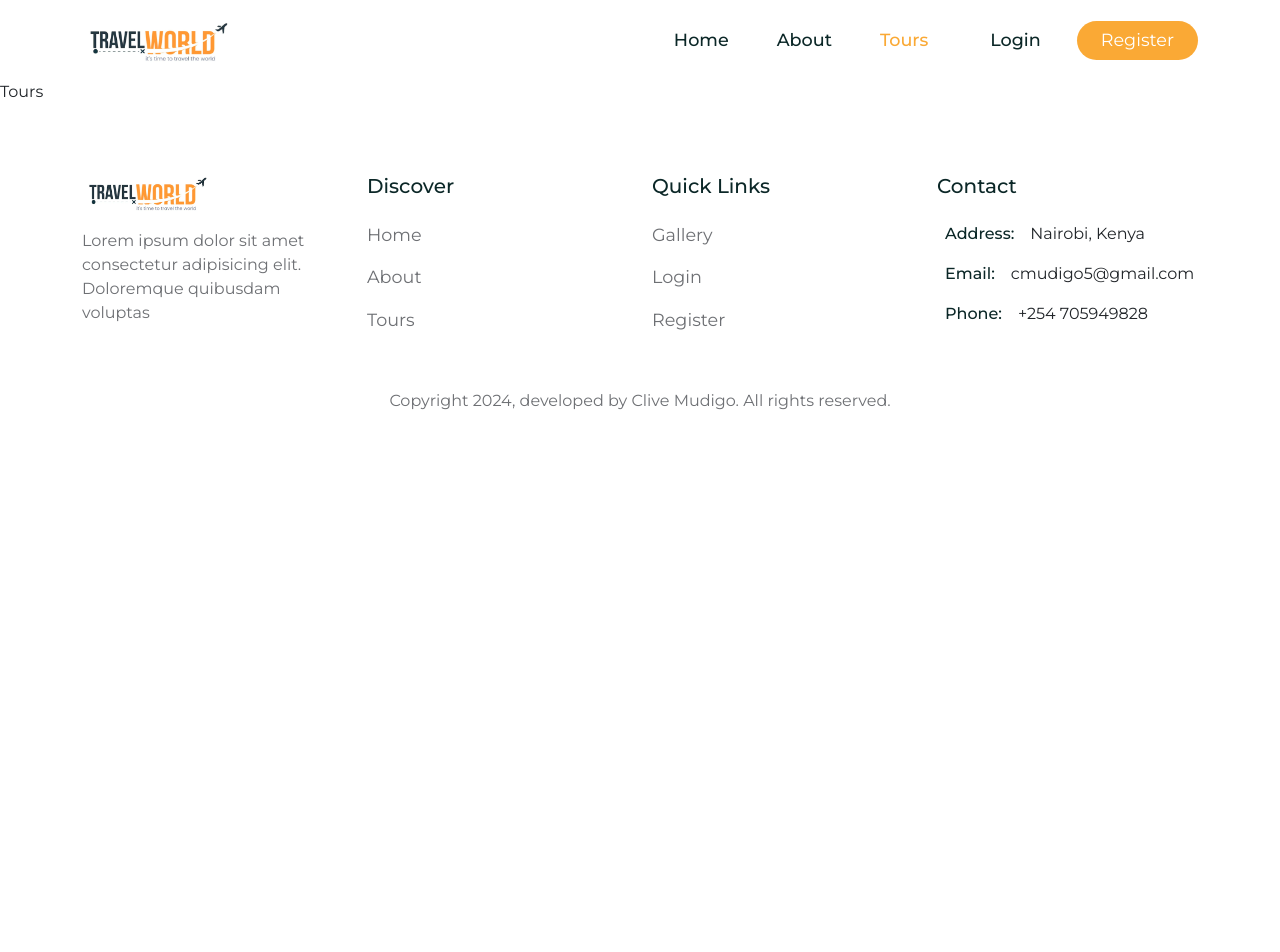
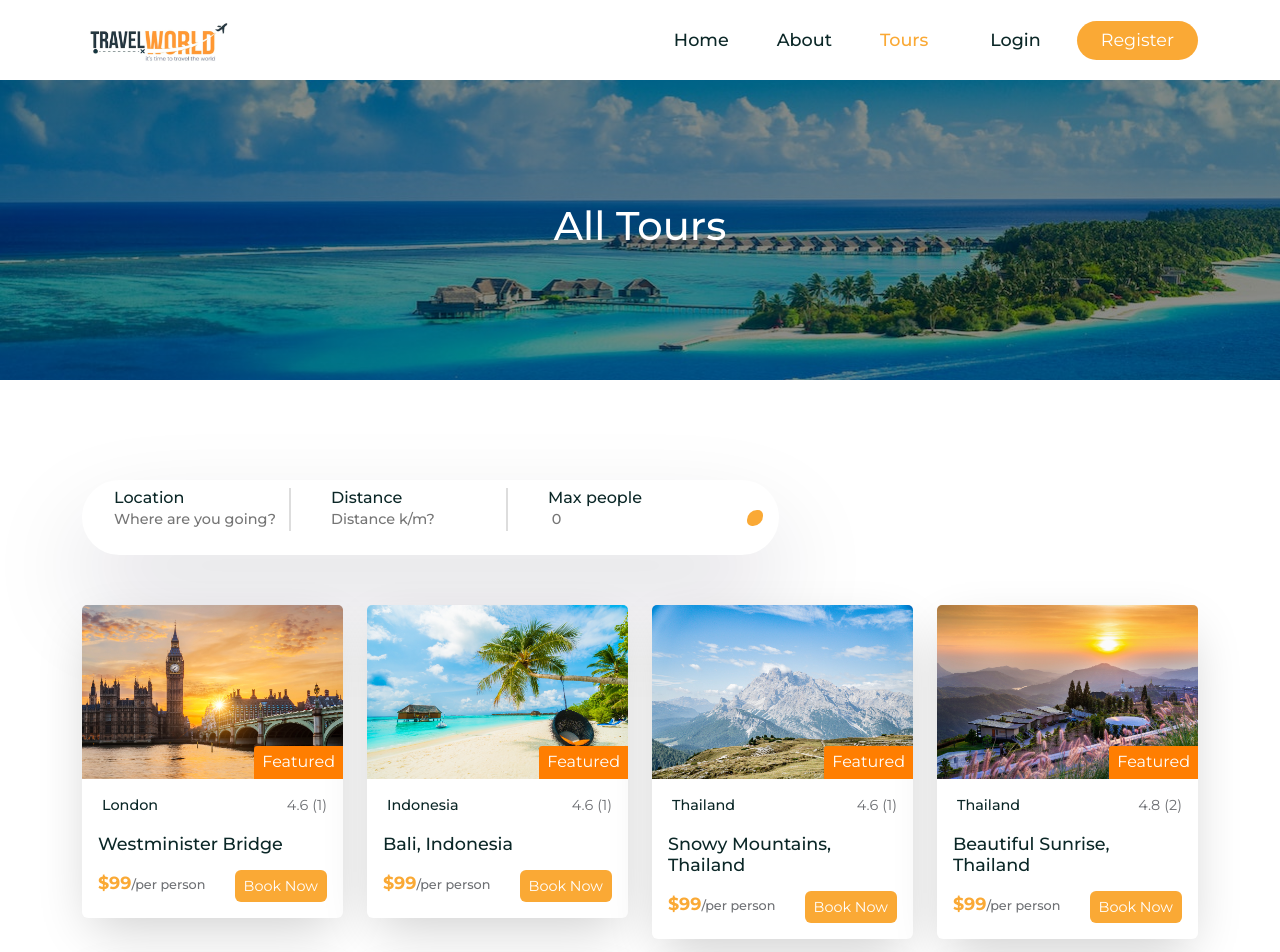
Before and after one commit to CLIFF-MUDIGO/tour-management, a React (Create React App) app in the folder frontend/: page /tours in a window 1280 px wide. Shown: the top 952 px of the page. Before the commit the page ends 800 px from the top, so only its background shows below. Built offline with nearby package versions, Linux system fonts and the light colour scheme; the HTML template or start-up script is replaced by a standard one; a web font is replaced by a local one.

Commit message:
:lipstick: tour-section

```diff
--- a/frontend/src/Pages/Tours.jsx
+++ b/frontend/src/Pages/Tours.jsx
@@ -1,9 +1,44 @@
-import React from 'react'
+import React from 'react';
+import CommonSection from '../shared/CommonSection';
+import '../styles/tour.css';
+
+import tourData from '../assets/data/tours';
+import TourCard from './../shared/TourCard';
+import SearchBar from './../shared/SearchBar';
+import Newsletter from './../shared/Newsletter';
+import { Container, Row, Col } from 'reactstrap';
 
 const Tours = () => {
   return (
-    <div>Tours</div>
-  )
+    <>
+      <CommonSection title={"All Tours"}/>
+
+      <section>
+      <Container>
+          <Row>
+            <SearchBar />
+          </Row>
+        </Container>
+      </section>
+
+      <section className='pt-0'>
+        <Container>
+          <Row>
+            {tourData.map((tour) => (
+              <Col lg='3' className='mb-4' key={tour.id}>
+                <TourCard tour={tour} />
+              </Col>
+            ))}
+            <Col lg='12'>
+            </Col>
+          </Row>
+        </Container>
+      </section>
+
+
+
+    </>
+  );
 }
 
-export default Tours
+export default Tours;
--- /dev/null
+++ b/frontend/src/shared/CommonSection.jsx
@@ -0,0 +1,20 @@
+import React from 'react'
+import './common-section.css'
+import { Container, Row, Col } from 'reactstrap'
+
+
+const CommonSection = ({title}) => {
+  return (
+    <section className="common__section">
+        <Container>
+            <Row>
+                <Col lg='12' className="text-center">
+                    <h1>{title}</h1>
+                </Col>
+            </Row>
+        </Container>
+    </section>
+  )
+}
+
+export default CommonSection
--- /dev/null
+++ b/frontend/src/shared/common-section.css
@@ -0,0 +1,15 @@
+.common__section{
+    background: linear-gradient(rgba(0,0,0,0.45),rgba(0,0,0,0.45)), url('../assets/images/section.jpg')
+   no-repeat center center;
+   height: 300px;
+   display: flex;
+   align-items: center;
+   justify-content: center;
+   background-size: cover;
+   text-align: center;
+}
+
+.common__section h1{
+    font-size: 2.5rem;
+    color: #fff;
+}
```
Also changed, not shown: frontend/src/assets/images/section.jpg (renamed from frontend/src/assets/images/tour.jpg), frontend/src/styles/tour.css (added).
